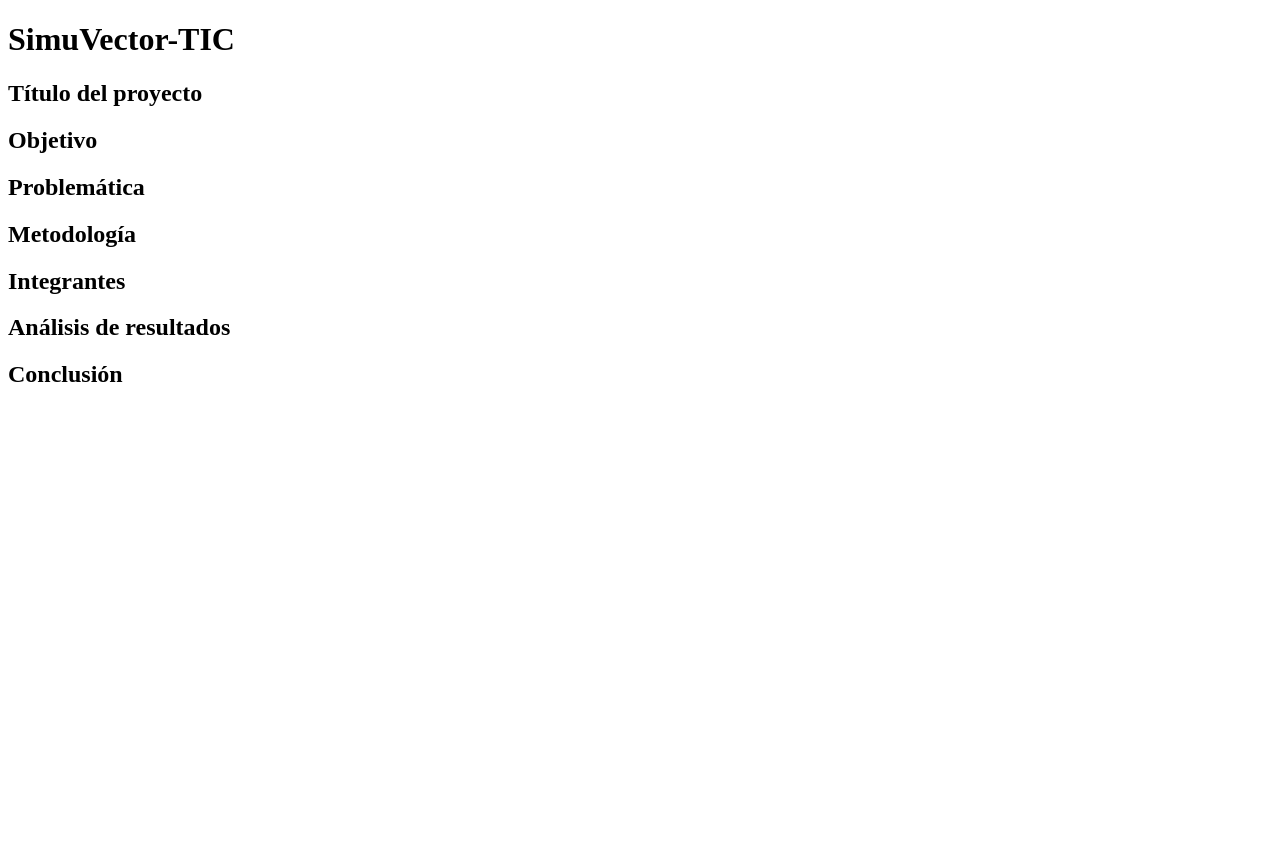
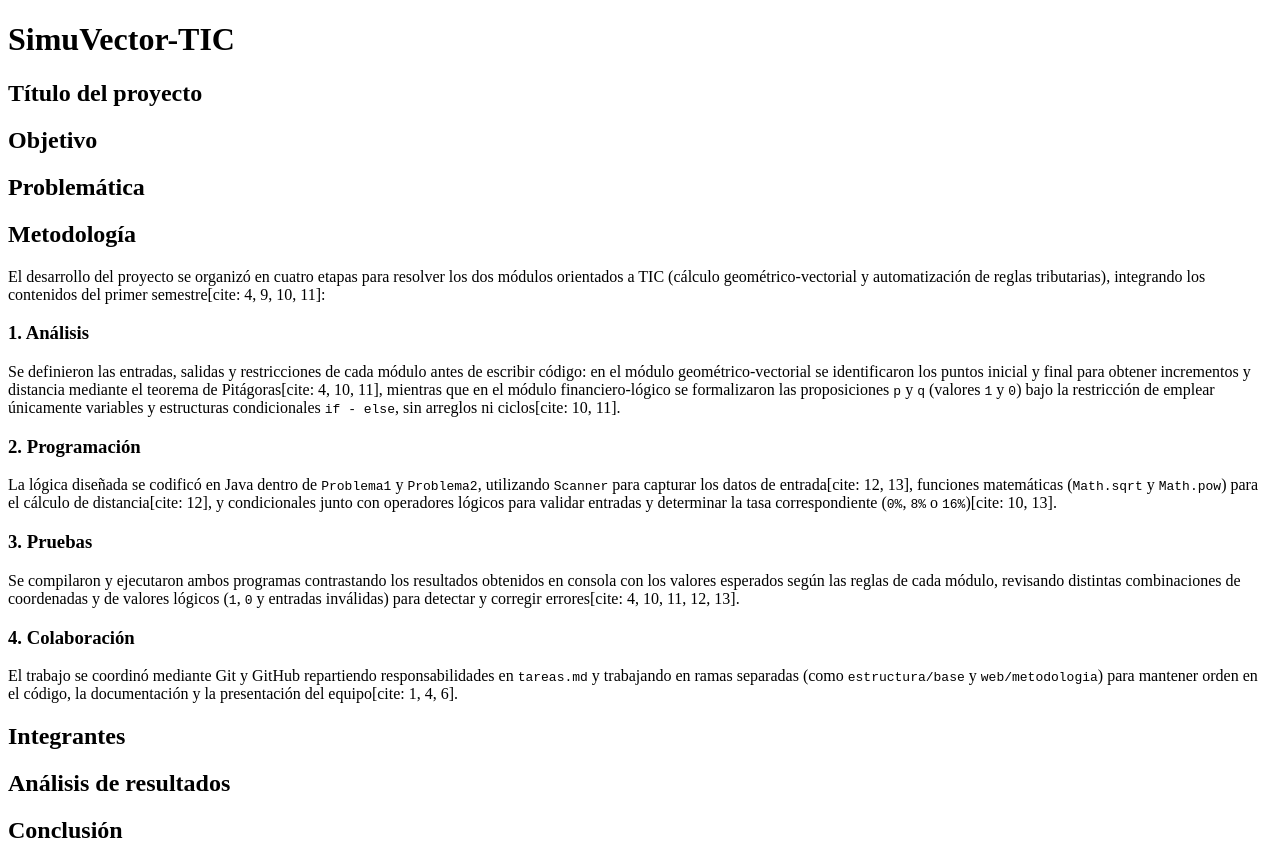
Before and after one commit to vane-y/Proyecto-1A, a plain HTML site: page index.html in a window 1280 px wide. Before the commit the page ends 800 px from the top, so only its background shows below. Drawn offline with Linux system fonts and the light colour scheme.

Commit message:
Explicar el proceso de analisis,programacion,pruebas y colaboracion

```diff
--- a/index.html
+++ b/index.html
@@ -30,6 +30,29 @@
     <section id="metodologia">
       <h2>Metodología</h2>
       <!-- T04 -->
+    <p>
+        El desarrollo del proyecto se organizó en cuatro etapas para resolver los dos módulos orientados a TIC (cálculo geométrico-vectorial y automatización de reglas tributarias), integrando los contenidos del primer semestre[cite: 4, 9, 10, 11]:
+      </p>
+
+      <h3>1. Análisis</h3>
+      <p>
+        Se definieron las entradas, salidas y restricciones de cada módulo antes de escribir código: en el módulo geométrico-vectorial se identificaron los puntos inicial y final para obtener incrementos y distancia mediante el teorema de Pitágoras[cite: 4, 10, 11], mientras que en el módulo financiero-lógico se formalizaron las proposiciones <code>p</code> y <code>q</code> (valores <code>1</code> y <code>0</code>) bajo la restricción de emplear únicamente variables y estructuras condicionales <code>if - else</code>, sin arreglos ni ciclos[cite: 10, 11].
+      </p>
+
+      <h3>2. Programación</h3>
+      <p>
+        La lógica diseñada se codificó en Java dentro de <code>Problema1</code> y <code>Problema2</code>, utilizando <code>Scanner</code> para capturar los datos de entrada[cite: 12, 13], funciones matemáticas (<code>Math.sqrt</code> y <code>Math.pow</code>) para el cálculo de distancia[cite: 12], y condicionales junto con operadores lógicos para validar entradas y determinar la tasa correspondiente (<code>0%</code>, <code>8%</code> o <code>16%</code>)[cite: 10, 13].
+      </p>
+
+      <h3>3. Pruebas</h3>
+      <p>
+        Se compilaron y ejecutaron ambos programas contrastando los resultados obtenidos en consola con los valores esperados según las reglas de cada módulo, revisando distintas combinaciones de coordenadas y de valores lógicos (<code>1</code>, <code>0</code> y entradas inválidas) para detectar y corregir errores[cite: 4, 10, 11, 12, 13].
+      </p>
+
+      <h3>4. Colaboración</h3>
+      <p>
+        El trabajo se coordinó mediante Git y GitHub repartiendo responsabilidades en <code>tareas.md</code> y trabajando en ramas separadas (como <code>estructura/base</code> y <code>web/metodologia</code>) para mantener orden en el código, la documentación y la presentación del equipo[cite: 1, 4, 6].
+      </p>
     </section>
 
     <section id="integrantes">
```
